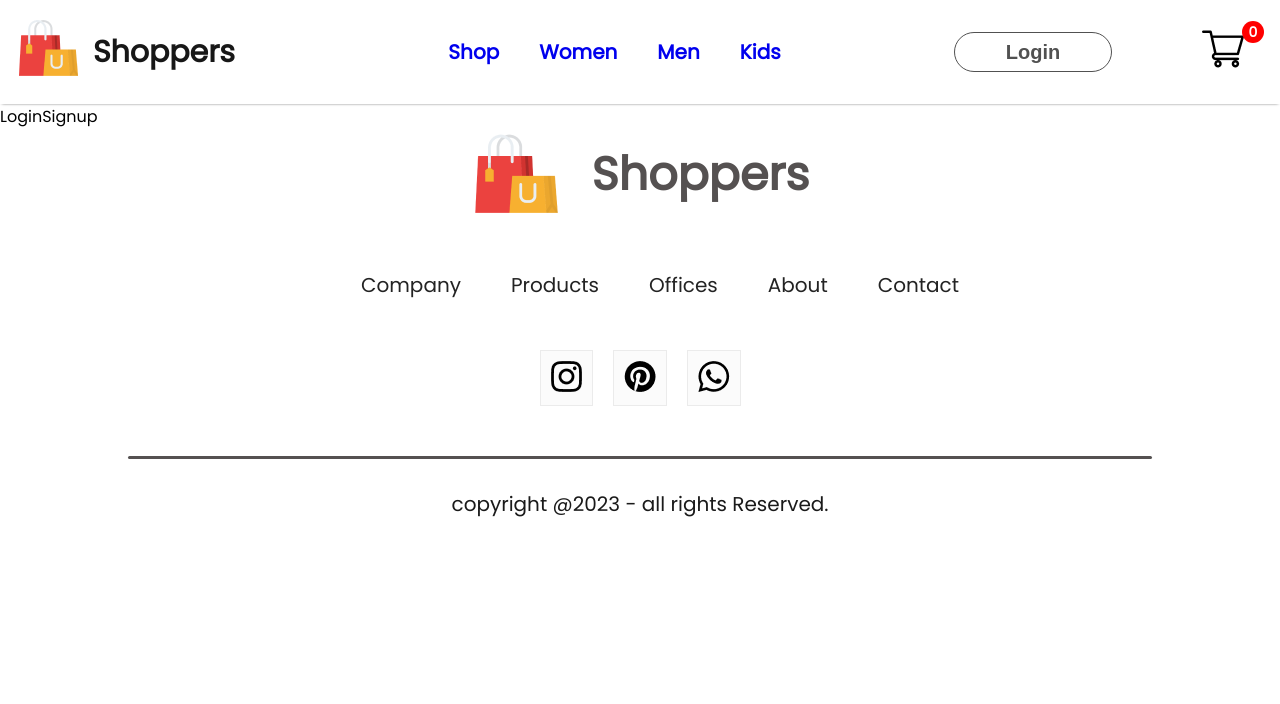
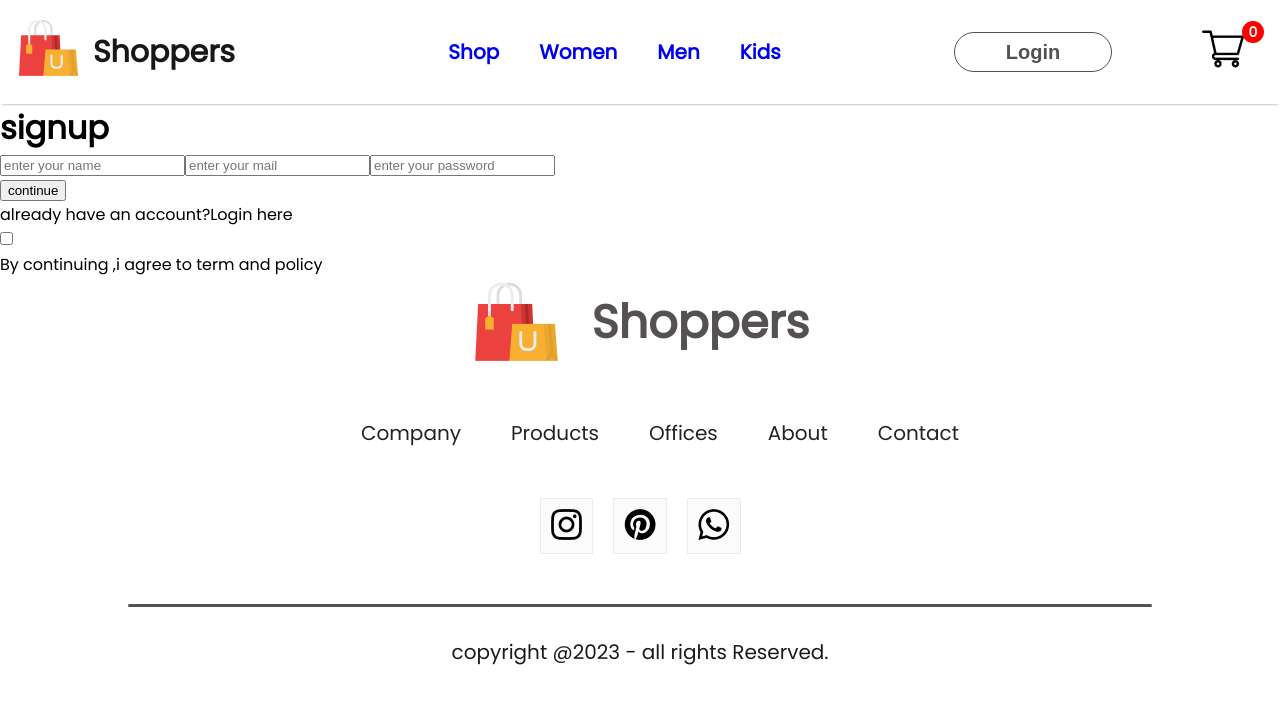
Before and after one commit to merahul22/ecommerce, a React (Create React App) app in the folder ecommerce/: page /login in a window 1280 px wide. Shown: the top 704 px of the page. Built offline with nearby package versions, Linux system fonts and the light colour scheme.

Commit message:
loginsignup page ui finsihed

```diff
--- /dev/null
+++ b/ecommerce/src/pages/CSS/LoginSignup.css
@@ -0,0 +1,3 @@
+.loginsignup{
+
+}
--- a/ecommerce/src/pages/LoginSignup.jsx
+++ b/ecommerce/src/pages/LoginSignup.jsx
@@ -2,7 +2,22 @@ import React from 'react'
 
 const LoginSignup = () => {
   return (
-    <div>LoginSignup</div>
+    <div className='loginsignup'>
+<div className="loginignup-container">
+<h1>signup</h1>
+<div className="loginsignup-fields">
+<input type="text" placeholder='enter your name' />
+<input type="email" placeholder='enter your mail' />
+<input type="password" placeholder='enter your password'/>
+</div>
+<button>continue</button>
+<p>already have an account?<span>Login here </span></p>
+</div>
+<div className="loginsignup-agree">
+  <input type="checkbox" name="" id="" />
+  <p>By continuing ,i agree to term and policy</p>
+</div>
+    </div>
   )
 }
 
```
